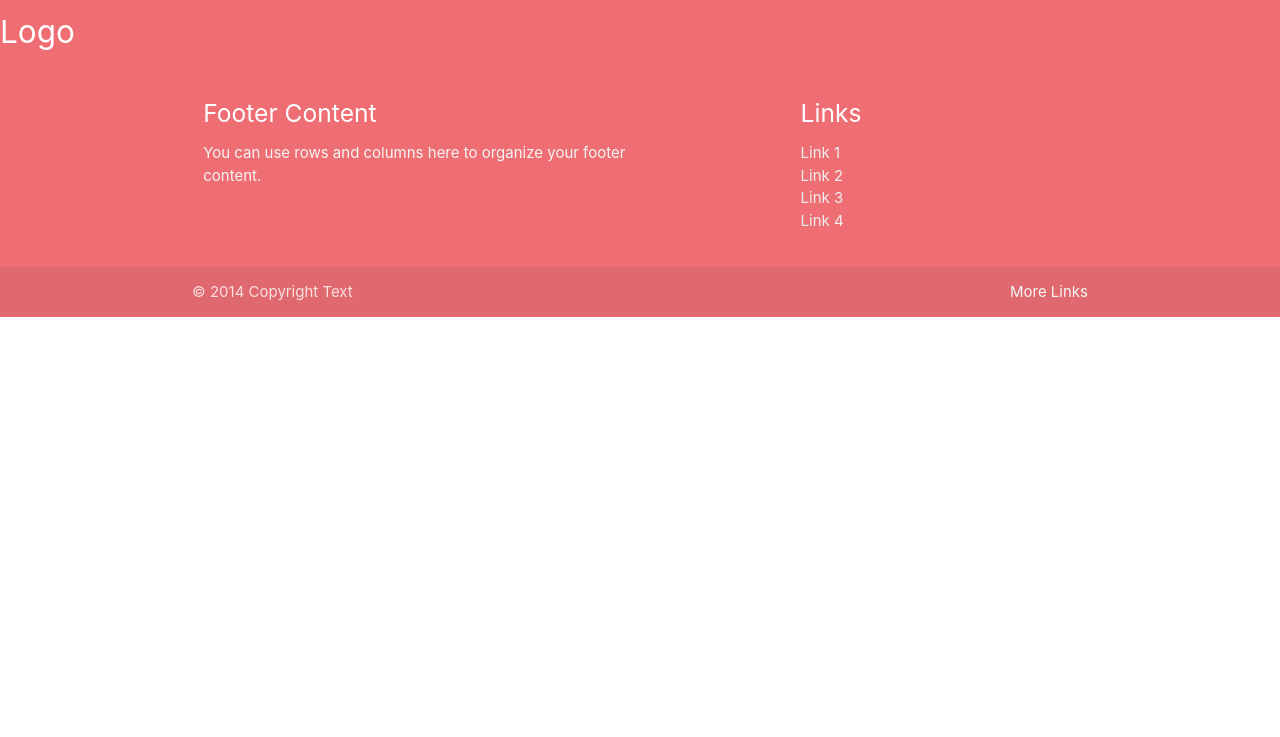
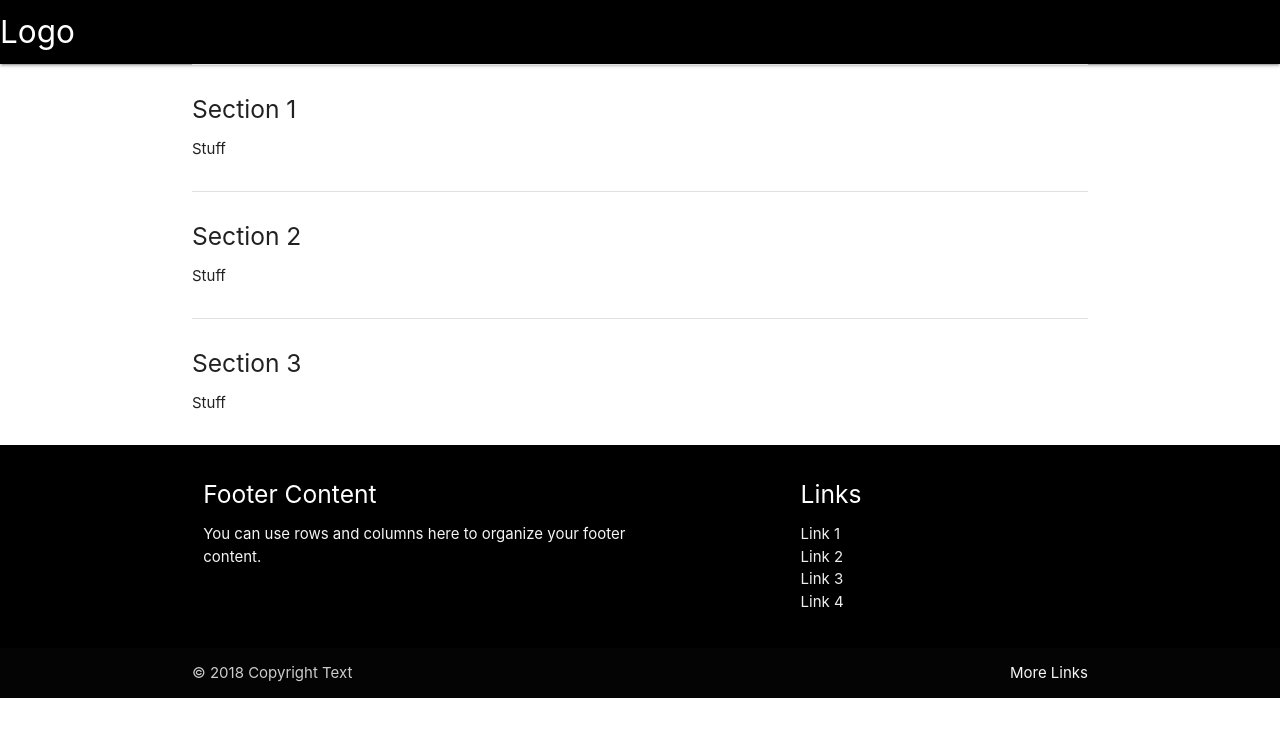
Before and after one commit to bfen3774/hermes, a Django app: page /lightning/ in a window 1280 px wide. Shown: the top 737 px of the page. Run offline with Django 3.2, Linux system fonts and the light colour scheme; some libraries are stand-ins or nearby versions.

Commit message:
css changes

```diff
--- a/lightning/templates/lightning/base.html
+++ b/lightning/templates/lightning/base.html
@@ -13,14 +13,17 @@
 
 <body>
     <nav>
-        <div class="nav-wrapper">
+        <div class="nav-wrapper black">
             <a href="#" class="brand-logo">Logo</a>
             <ul id="nav-mobile" class="right hide-on-med-and-down">
             </ul>
         </div>
     </nav>
-    {% block content %} {% endblock %}
-    <footer class="page-footer">
+    <div class="container">
+
+        {% block content %} {% endblock %}
+    </div>
+    <footer class="page-footer black">
         <div class="container">
             <div class="row">
                 <div class="col l6 s12">
@@ -48,7 +51,7 @@
         </div>
         <div class="footer-copyright">
             <div class="container">
-                © 2014 Copyright Text
+                © 2018 Copyright Text
                 <a class="grey-text text-lighten-4 right" href="#!">More Links</a>
             </div>
         </div>
--- a/lightning/templates/lightning/index.html
+++ b/lightning/templates/lightning/index.html
@@ -1,6 +1,20 @@
 {% extends 'lightning/base.html' %}
 
 {% block content %}
-
+<div class="divider"></div>
+  <div class="section">
+    <h5>Section 1</h5>
+    <p>Stuff</p>
+  </div>
+  <div class="divider"></div>
+  <div class="section">
+    <h5>Section 2</h5>
+    <p>Stuff</p>
+  </div>
+  <div class="divider"></div>
+  <div class="section">
+    <h5>Section 3</h5>
+    <p>Stuff</p>
+  </div>
 
 {% endblock %}
```
Also changed, not shown: lightning/templates/lightining/base.html (deleted, +0 -63 lines).
